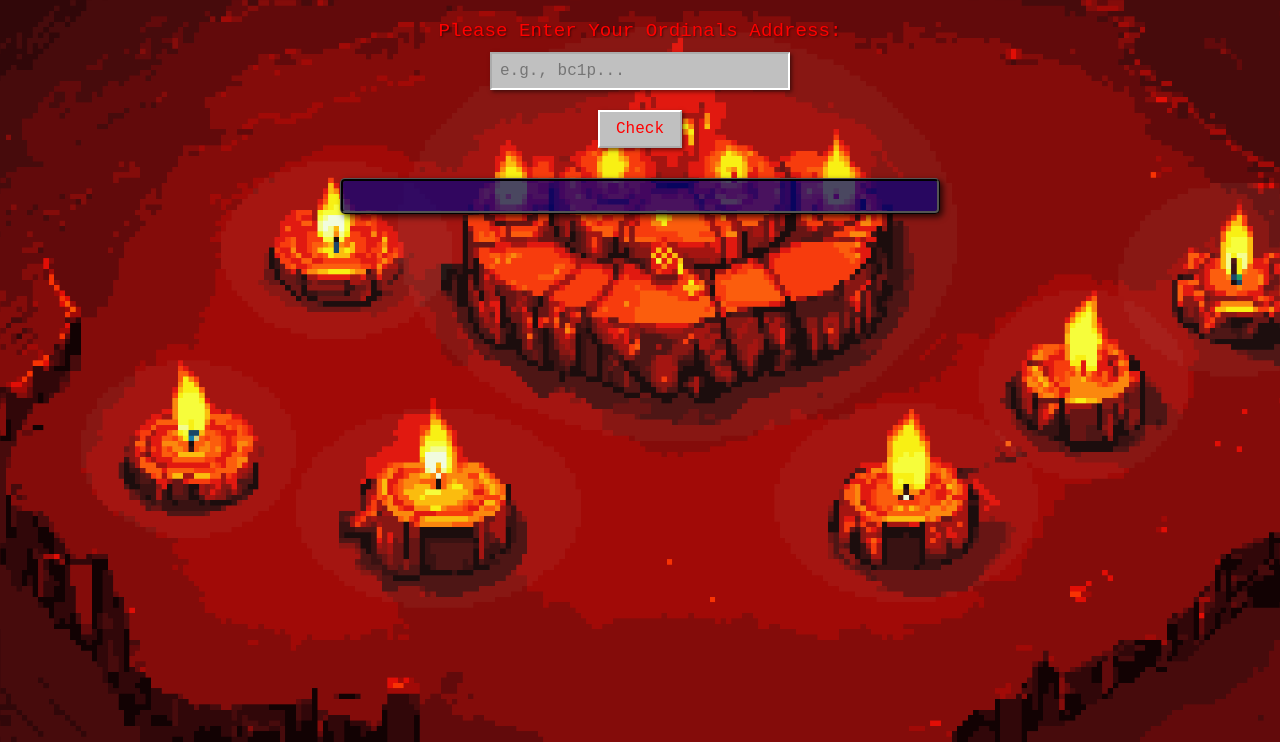
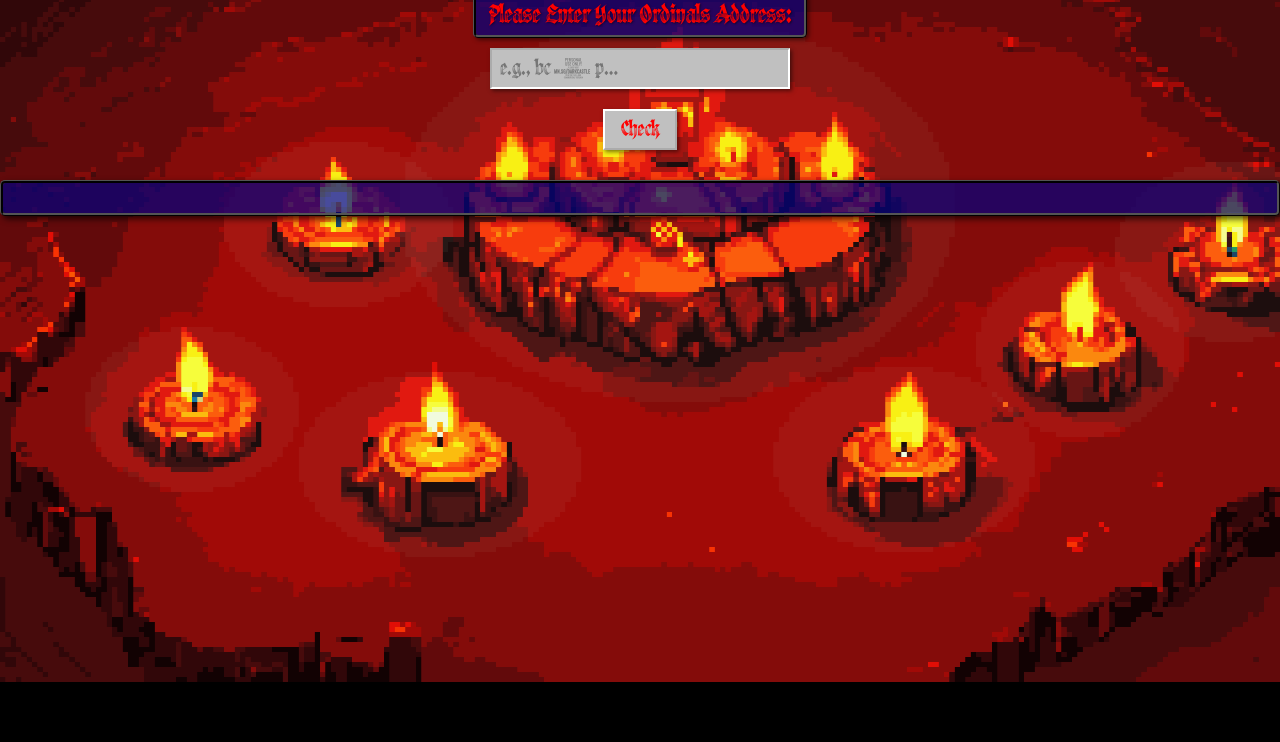
Before and after one commit to TysonTheNugget/ordinooki-frontend, a plain HTML site: page checker.html in a window 1280 px wide. Shown: the part 118-860 px from the top of the page. After the commit the page ends 800 px from the top, so only its background shows below. Drawn offline with Linux system fonts and the light colour scheme.

Commit message:
Initial frontend setup for Verceldsqq2d224xsxsxs223ddddg2hy7dddhdg6fh

```diff
--- a/checker.html
+++ b/checker.html
@@ -5,36 +5,65 @@
     <meta name="viewport" content="width=device-width, initial-scale=1.0">
     <title>Check Ordinookis Ownership</title>
     <style>
+        /* Load DarkCastle font from local .otf file */
+        @font-face {
+            font-family: 'DarkCastle';
+            src: url('DarkCastle.otf') format('opentype');
+        }
         body {
-            font-family: 'Courier New', Courier, monospace;
-            max-width: 600px;
-            margin: 20px auto;
-            text-align: center;
-            background-image: url('background.gif');
-            background-size: cover;
-            background-position: center;
-            background-repeat: no-repeat;
-            min-height: 100vh;
+            margin: 0;
+            padding: 0;
+            height: 100vh;
+            overflow: hidden;
+            background: #000;
+            display: flex;
+            justify-content: center;
+            align-items: center;
+            font-family: 'DarkCastle', 'Courier New', Courier, monospace;
             color: #ff0000;
             text-shadow: 1px 1px 2px rgba(0,0,0,0.5);
-            padding: 10px;
-            opacity: 0; /* Start invisible */
-            transition: opacity 0.5s ease-in-out; /* Fade in */
+            opacity: 0;
+            transition: opacity 0.5s ease-in-out;
         }
         body.loaded {
-            opacity: 1; /* Fade in when loaded */
+            opacity: 1;
+        }
+        .gif-container {
+            position: relative;
+            width: 100%;
+            max-width: 1920px;
+            aspect-ratio: 16 / 12;
+            height: auto;
+            max-height: 100vh;
+            text-align: center;
+        }
+        .gif-background {
+            width: 100%;
+            height: 100%;
+            object-fit: fill;
+            position: absolute;
+            top: 0;
+            left: 0;
+            z-index: -1;
         }
         h1 {
-            font-family: 'Comic Sans MS', cursive;
+            font-family: 'DarkCastle', 'Comic Sans MS', cursive;
             color: #ff0000;
             text-shadow: 2px 2px #000000;
             border: 4px double #000000;
             padding: 10px;
             background-color: rgba(0,0,128,0.5);
             font-size: 2em;
+            margin: 20px auto;
         }
         label {
             font-size: 1.2em;
+            background-color: rgba(0,0,128,0.7);
+            padding: 8px 12px;
+            border: 3px ridge #000000;
+            border-radius: 5px;
+            display: inline-block;
+            box-shadow: 2px 2px 4px rgba(0,0,0,0.5);
         }
         input {
             padding: 8px;
@@ -44,7 +73,7 @@
             margin: 10px 0;
             background-color: #c0c0c0;
             border: 2px inset #ffffff;
-            font-family: 'Courier New', Courier, monospace;
+            font-family: 'DarkCastle', 'Courier New', Courier, monospace;
             box-shadow: 2px 2px 4px rgba(0,0,0,0.5);
             box-sizing: border-box;
             color: #ff0000;
@@ -56,7 +85,7 @@
             margin: 10px;
             background-color: #c0c0c0;
             border: 2px outset #ffffff;
-            font-family: 'Courier New', Courier, monospace;
+            font-family: 'DarkCastle', 'Courier New', Courier, monospace;
             box-shadow: 2px 2px 4px rgba(0,0,0,0.5);
             color: #ff0000;
         }
@@ -154,7 +183,7 @@
         }
         .popup-content {
             color: #00FF00;
-            font-family: 'Comic Sans MS', cursive;
+            font-family: 'DarkCastle', 'Comic Sans MS', cursive;
             font-size: 2em;
             text-shadow: 2px 2px #000000;
         }
@@ -181,7 +210,7 @@
         }
         .popup-failure-content {
             color: #ff0000;
-            font-family: 'Courier New', Courier, monospace;
+            font-family: 'DarkCastle', 'Courier New', Courier, monospace;
             font-size: 1.5em;
             text-shadow: 1px 1px #000000;
         }
@@ -192,7 +221,6 @@
             display: inline-block;
             animation: shake 0.5s ease-in-out;
         }
-        /* Transition overlay */
         #transition-overlay {
             position: fixed;
             top: 0;
@@ -200,7 +228,7 @@
             width: 100%;
             height: 100%;
             background: #000;
-            opacity: 1; /* Start visible */
+            opacity: 1;
             pointer-events: none;
             z-index: 9999;
             transition: opacity 0.5s ease-in-out;
@@ -226,6 +254,20 @@
             75% { transform: translateX(-5px); }
             100% { transform: translateX(0); }
         }
+        @media (max-width: 768px) {
+            .gif-container {
+                width: 100%;
+                max-width: 1920px;
+                aspect-ratio: 16 / 9;
+                height: auto;
+                max-height: 100vh;
+            }
+            .gif-background {
+                object-fit: fill;
+                width: 100%;
+                height: 100%;
+            }
+        }
         @media (max-width: 600px) {
             h1 { font-size: 1.5em; }
             label { font-size: 1em; }
@@ -245,17 +287,19 @@
 </head>
 <body>
     <div id="transition-overlay"></div>
+    <div class="gif-container">
+        <img src="background.gif" class="gif-background" alt="background">
         <h1>Whitelist Status Check</h1>
         <label for="address">Please Enter Your Ordinals Address:</label><br>
         <input type="text" id="address" placeholder="e.g., bc1p..."><br>
         <button id="checkButton" onclick="checkOwnership()">Check</button>
-    <!-- Custom Loading Icon (SVG) -->
         <svg id="loadingIcon" class="loading-icon" viewBox="0 0 100 100" xmlns="http://www.w3.org/2000/svg">
             <circle cx="50" cy="50" r="40" stroke="#8B4513" stroke-width="10" fill="none" />
             <path d="M50 10 A40 40 0 0 1 90 50" stroke="#FF0000" stroke-width="10" fill="none" />
         </svg>
         <div id="result">
             <img src="spin.png" alt="Loading..." class="spinner" id="spinner">
+        </div>
     </div>
 
     <!-- Success Popup -->
@@ -275,13 +319,12 @@
     <audio id="failureSound" src="https://cdn.pixabay.com/audio/2023/08/23/14-36-05-789_1.mp3"></audio>
 
     <script>
-        // Fade in page and hide overlay when loaded
         window.addEventListener('load', () => {
             document.body.classList.add('loaded');
             const overlay = document.getElementById('transition-overlay');
             setTimeout(() => {
                 overlay.classList.add('hidden');
-            }, 50); // Small delay to ensure body fade starts
+            }, 50);
         });
 
         let activeController = null;
```
Also changed, not shown: index2.html (+4 -4 lines), DarkCastle.otf (added). Lines whose indentation alone changed are shown as unchanged.
